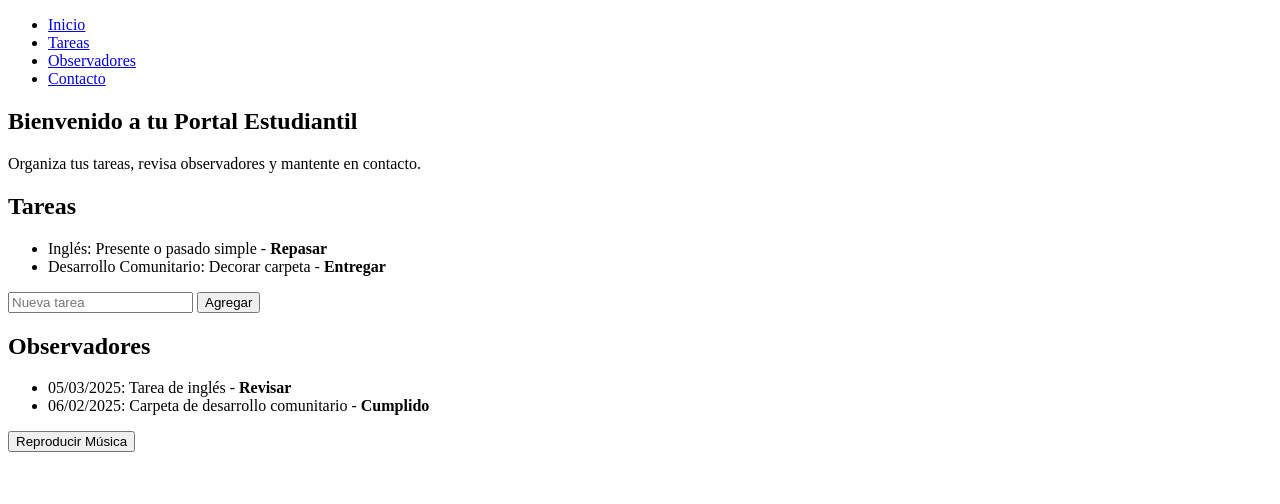
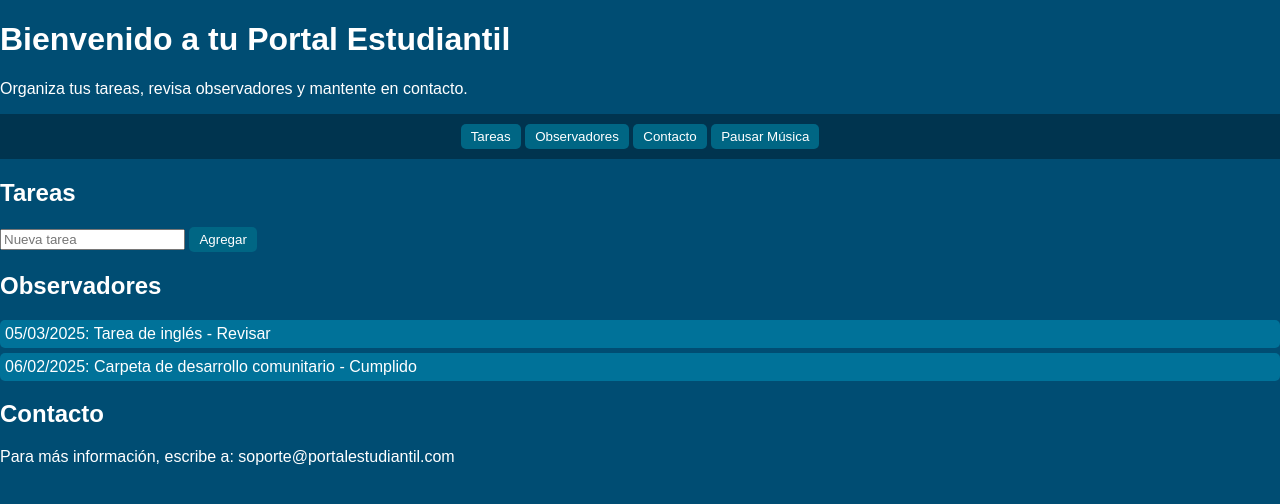
Before and after one commit to fer23455/estudiante-9.1, a plain HTML site: page index.html in a window 1280 px wide. Drawn offline with Linux system fonts and the light colour scheme; a script that the page names is missing.

Commit message:
index.html

```diff
--- a/index.html
+++ b/index.html
@@ -1,55 +1,46 @@
 <!DOCTYPE html>
 <html lang="es">
+
 <head>
     <meta charset="UTF-8">
     <meta name="viewport" content="width=device-width, initial-scale=1.0">
     <title>Portal Estudiantil</title>
-<link rel="stylesheet" href="estilos.css">
+    <link rel="stylesheet" href="styles.css">
     <script src="script.js" defer></script>
 </head>
+
 <body>
+    <header>
+        <h1>Bienvenido a tu Portal Estudiantil</h1>
+        <p>Organiza tus tareas, revisa observadores y mantente en contacto.</p>
+    </header>
 
-<!-- Barra de navegación -->
     <nav class="navbar">
-    <ul>
-        <li><a href="#">Inicio</a></li>
-        <li><a href="#">Tareas</a></li>
-        <li><a href="#">Observadores</a></li>
-        <li><a href="#">Contacto</a></li>
-    </ul>
+        <button onclick="mostrarSeccion('tareas')">Tareas</button>
+        <button onclick="mostrarSeccion('observadores')">Observadores</button>
+        <button onclick="mostrarSeccion('contacto')">Contacto</button>
+        <button id="musica-btn" onclick="toggleMusica()">Pausar Música</button>
     </nav>
 
-<!-- Contenido principal -->
-<section class="contenido">
-    <h1>Bienvenido a tu Portal Estudiantil</h1>
-    <p>Organiza tus tareas, revisa observadores y mantente en contacto.</p>
+    <section id="tareas" class="seccion visible">
+        <h2>Tareas</h2>
+        <ul id="lista-tareas"></ul>
+        <input type="text" id="nueva-tarea" placeholder="Nueva tarea">
+        <button onclick="agregarTarea()">Agregar</button>
+    </section>
 
-    <!-- Sección de tareas -->
-    <div class="tareas">
-        <h2>Tareas</h2>
-        <ul>
-            <li>Inglés: Presente o pasado simple - <b>Repasar</b></li>
-            <li>Desarrollo Comunitario: Decorar carpeta - <b>Entregar</b></li>
-        </ul>
-        <input type="text" placeholder="Nueva tarea">
-        <button>Agregar</button>
-    </div>
-
-    <!-- Sección de observadores -->
-    <div class="observadores">
+    <section id="observadores" class="seccion">
         <h2>Observadores</h2>
         <ul>
-            <li>05/03/2025: Tarea de inglés - <b>Revisar</b></li>
-            <li>06/02/2025: Carpeta de desarrollo comunitario - <b>Cumplido</b></li>
+            <li>05/03/2025: Tarea de inglés - <span class="revisar">Revisar</span></li>
+            <li>06/02/2025: Carpeta de desarrollo comunitario - <span class="cumplido">Cumplido</span></li>
         </ul>
-    </div>
     </section>
 
-<!-- Botón de música -->
-<div class="musica">
-    <audio id="audio" src="tu-musica.mp3"></audio>
-    <button onclick="toggleMusic()">Reproducir Música</button>
-</div>
+    <section id="contacto" class="seccion">
+        <h2>Contacto</h2>
+        <p>Para más información, escribe a: soporte@portalestudiantil.com</p>
+    </section>
+</body>
 
-</body>
 </html>
```
Lines whose indentation alone changed are shown as unchanged.
